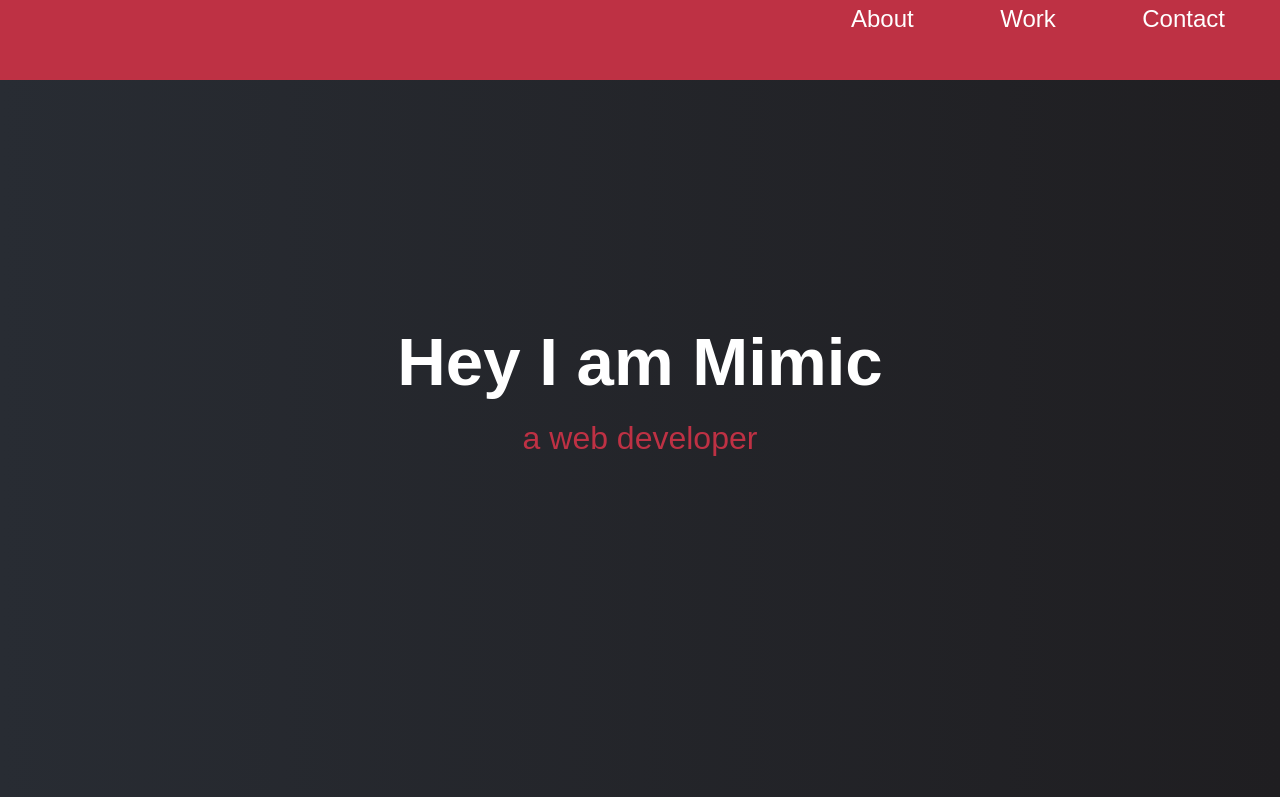
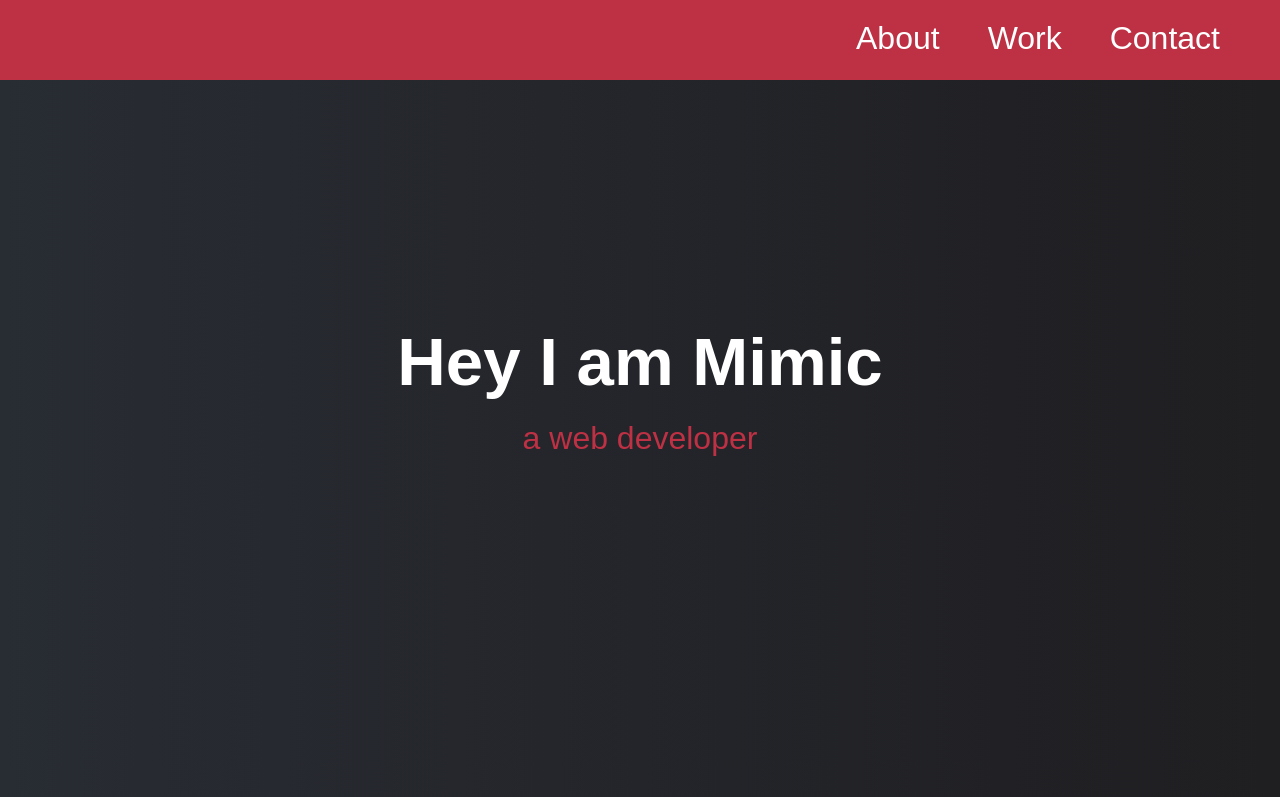
Before and after one commit to hopegaju/personal-portfolio, a plain HTML site: page index.html in a window 1280 px wide. Shown: the top 797 px of the page. Drawn offline with Linux system fonts and the light colour scheme.

Commit message:
nav bar hoover

```diff
--- a/styles.css
+++ b/styles.css
@@ -44,12 +44,14 @@ body {
 a{
     color: var(--primarycolor);
     text-decoration: none;
-    font-size: 1.5rem;
+    font-size: 2rem;
     text-align: center;
-    padding: 5px;
+    padding: 20px 10px;
+
 }
-.nav-child:hover{
+a:hover{
     background-color: var(--blue-hover);
+    padding: 20px 10px;
 }
 
 /* Welcome section styling */
```
